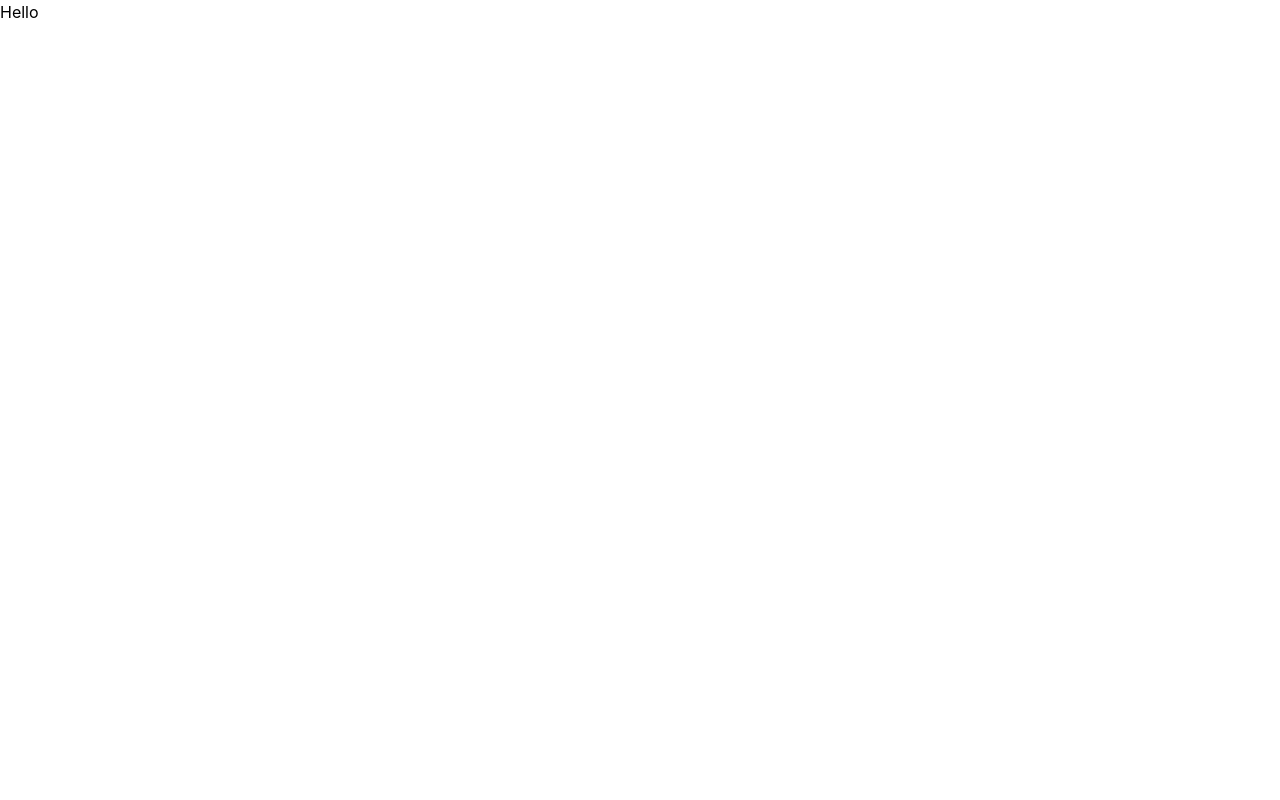
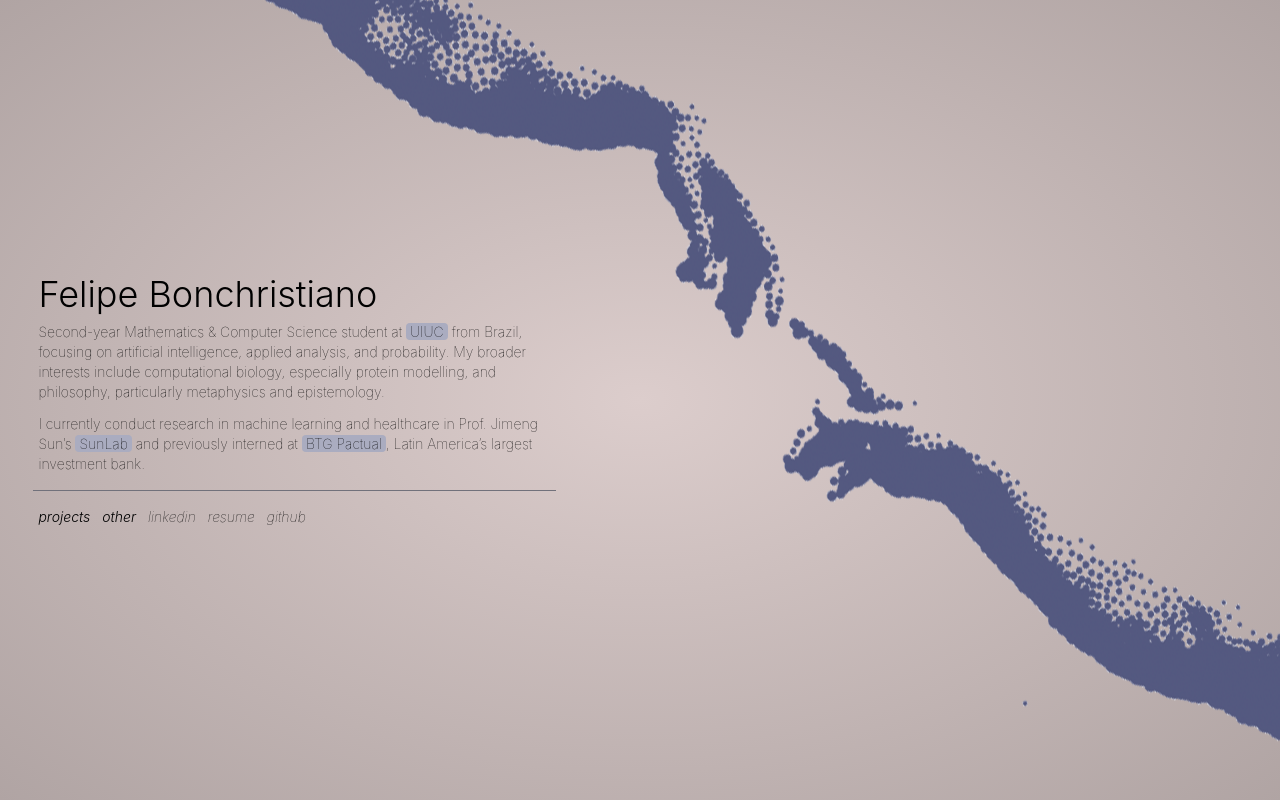
Before and after one commit to fbonc/fbonc.com, a website: page client/index.html in a window 1280 px wide. Drawn offline with nearby package versions, Linux system fonts and the light colour scheme; files that its build step writes are made by us from their sources.

Commit message:
base bio and layout completed

```diff
--- a/client/index.html
+++ b/client/index.html
@@ -1,16 +1,45 @@
 <!DOCTYPE html>
 <html>
+
 <head>
     <meta charset="UTF-8">
     <meta name="viewport" content="width=device-width, initial-scale=1.0">
-    <title>Document</title>
+    <title>Felipe Bonchristiano</title>
     <link rel="stylesheet" href="./dist/output.css">
 </head>
 
-<body>
-    <div class="bio">
-        <p class="name">Hello</p>
+<body class="relative h-screen overflow-hidden bg-radial from-frombg to-tobg">
+    <div class="relative z-10 flex flex-col justify-center h-screen items-left3 w-[40%] ml-[3%] font-display">
+        <h1 class="text-4xl font-light">Felipe Bonchristiano</h1>
+
+        <p class="text-sm font-thin mt-2">Second-year Mathematics & Computer Science student at <a
+                href="https://illinois.edu/"
+                class="bg-highlight px-1 rounded hover:bg-particles/50 transition-colors">UIUC</a>
+            from Brazil, focusing on artificial intelligence, applied analysis, and probability. My broader interests
+            include computational biology, especially protein modelling, and philosophy, particularly metaphysics and
+            epistemology. </p>
+        <p class="text-sm font-thin mt-3">I currently conduct research in machine learning and healthcare in Prof.
+            Jimeng Sun’s <a href="https://www.sunlab.org/"
+                class="bg-highlight px-1 rounded hover:bg-particles/50 transition-colors">SunLab</a>
+            and previously interned at <a href="https://www.btgpactual.us/"
+                class="bg-highlight px-1 rounded hover:bg-particles/50 transition-colors">BTG
+                Pactual</a>, Latin America’s largest investment bank. </p>
+
+        <hr class="mt-4 border-zinc-500 w-[102%] -ml-[1%]">
+
+        <div class="flex gap-3 mt-4 text-sm font-thin italic">
+            <button
+                class="font-light transition-all duration-300 hover:[text-shadow:0_0_8px_rgba(255,255,255,0.8)]">projects</button>
+            <button
+                class="font-light transition-all duration-300 hover:[text-shadow:0_0_8px_rgba(255,255,255,0.8)]">other</button>
+            <a href="https://www.linkedin.com/in/fbonc" class="hover:text-gray-600 transition-colors">linkedin</a>
+            <a href="/resume.pdf" class="hover:text-gray-600 transition-colors">resume</a>
+            <a href="https://github.com/fbonc" class="hover:text-gray-600 transition-colors">github</a>
+        </div>
     </div>
+
+
+    <img src="./assets/testimage.png" alt="Test image" class="absolute right-0 bottom-0 h-[100%] z-0">
 </body>
 
 </html>
--- a/client/package.json
+++ b/client/package.json
@@ -15,12 +15,13 @@
   "type": "module",
   "main": "app.js",
   "scripts": {
-    "test": "echo \"Error: no test specified\" && exit 1",
+    "serve": "npx live-server .",
     "dev": "npx @tailwindcss/cli -i ./src/input.css -o ./dist/output.css --watch",
     "build": "npx @tailwindcss/cli -i ./src/input.css -o ./dist/output.css --minify"
   },
   "devDependencies": {
     "@tailwindcss/cli": "^4.3.0",
+    "live-server": "^1.2.2",
     "tailwindcss": "^4.3.0"
   }
 }
--- a/client/src/input.css
+++ b/client/src/input.css
@@ -1 +1,19 @@
 @import "tailwindcss";
+
+@font-face {
+  font-family: 'MyLocalFont';
+  src: url('../assets/quicksand.ttf') format('truetype');
+  font-weight: normal;
+  font-style: normal;
+}
+
+
+@theme {
+    --font-custom: "MyLocalFont", sans-serif;
+
+    --color-frombg: #dccdcc;
+    --color-tobg: color-mix(in srgb, var(--color-frombg) 80%, black 20%);
+
+    --color-particles: #545980;
+    --color-highlight: color-mix(in srgb, var(--color-particles) 50%, white 50%);
+}
```
Also changed, not shown: client/assets/quicksand.ttf (added), client/assets/testimage.png (added), 2 other files.
